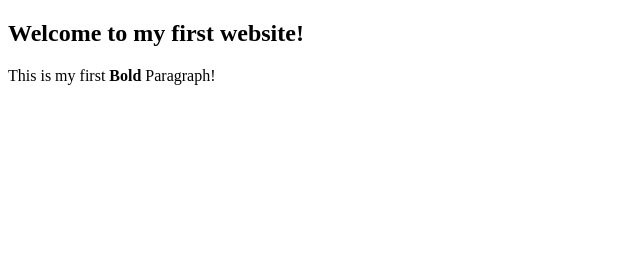
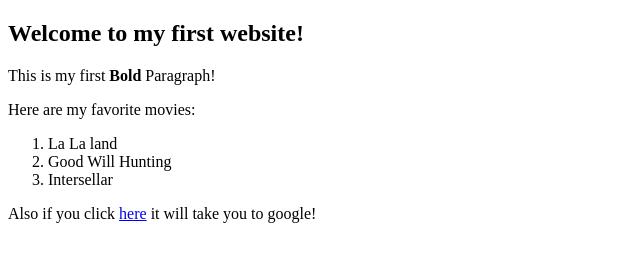
Before and after one commit to ismael411/git_test, a plain HTML site: page index.html in a window 1280 px wide. Shown: the whole page, without its empty margins (0-640 px from the left). Drawn offline with Linux system fonts and the light colour scheme.

Commit message:
added movie list and google link

```diff
--- a/index.html
+++ b/index.html
@@ -9,11 +9,24 @@
             Welcome to my first website!
         </h2>
 
-        <p1>
+    </head>
 
-            This is my first <strong>Bold</strong> Paragraph!
+    <body>
 
-        </p1>
+        <p1>This is my first <strong>Bold</strong> Paragraph!</p1>
 
-    </head>
+        <p>Here are my favorite movies:</p>
+
+        <ol>
+            <li>La La land</li>
+            <li>Good Will Hunting</li>
+            <li>Intersellar</li>
+        </ol>
+        <P1>Also if you click <a href="https://google.com">here</a> it will take you to google!</P1>
+
+
+    </body>
+
+
+
 </html>
```
